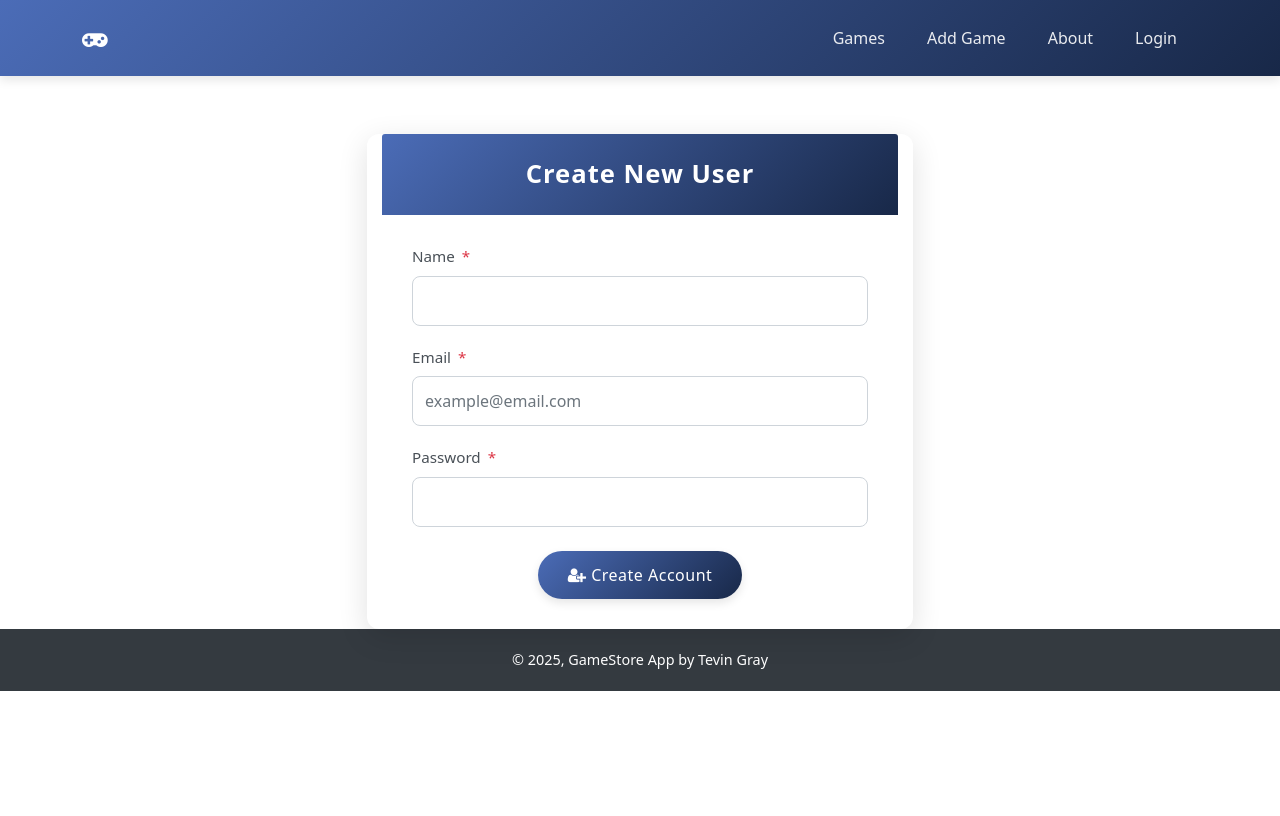
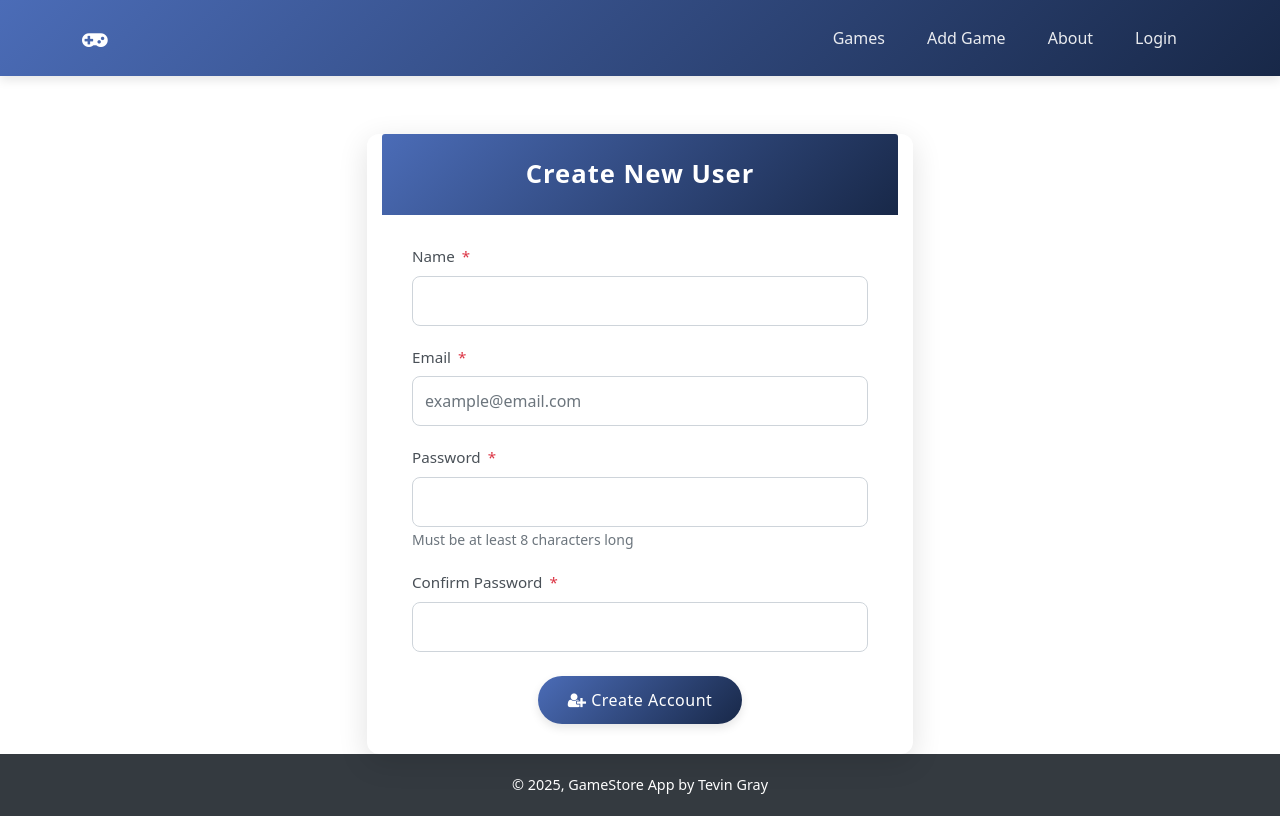
Before and after one commit to tjgray94/GameStoreApp, an Angular app in the folder GameStoreApp/GameStore/: page /newUser in a window 1280 px wide. Built offline with nearby package versions, Linux system fonts and the light colour scheme.

Commit message:
Added conrfirm password field to add-user

```diff
--- a/GameStoreApp/GameStore/src/app/adduser/adduser.component.html
+++ b/GameStoreApp/GameStore/src/app/adduser/adduser.component.html
@@ -24,7 +24,7 @@
                   [ngClass]="{ 'is-invalid': formSubmitted && f.email.errors }" />
             <div *ngIf="formSubmitted && f.email.errors" class="invalid-feedback">
               <div *ngIf="f.email.errors.required">Email is required</div>
-              <div *ngIf="f.email.errors.email">Please enter a valid email address</div>
+              <div *ngIf="f.email.errors.email || f.email.errors.pattern">Please enter a valid email address (e.g., name@example.com)</div>
             </div>
           </div>
 
@@ -35,6 +35,17 @@
             <div *ngIf="formSubmitted && f.password.errors" class="invalid-feedback">
               <div *ngIf="f.password.errors.required">Password is required</div>
               <div *ngIf="f.password.errors.minlength">Password must be at least 8 characters</div>
+            </div>
+            <small class="text-muted">Must be at least 8 characters long</small>
+          </div>
+
+          <div class="form-group">
+            <label for="confirmPassword" class="form-label">Confirm Password <span class="required-indicator">*</span></label>
+            <input type="password" class="form-control" id="confirmPassword" formControlName="confirmPassword"
+                  [ngClass]="{ 'is-invalid': formSubmitted && (f.confirmPassword.errors || userForm.hasError('passwordMismatch')) }" />
+            <div *ngIf="formSubmitted && (f.confirmPassword.errors || userForm.hasError('passwordMismatch'))" class="invalid-feedback">
+              <div *ngIf="f.confirmPassword.errors?.required">Please confirm your password</div>
+              <div *ngIf="userForm.hasError('passwordMismatch')">Passwords do not match</div>
             </div>
           </div>
 
--- a/GameStoreApp/GameStore/src/app/adduser/adduser.component.ts
+++ b/GameStoreApp/GameStore/src/app/adduser/adduser.component.ts
@@ -29,12 +29,35 @@ export class AdduserComponent implements OnInit {
     this.initForm();
   }
 
+  // Email pattern that requires domain with dot (e.g., test@yahoo.com)
+  private emailPattern = /^[a-zA-Z0-9._%+-]+@[a-zA-Z0-9.-]+\.[a-zA-Z]{2,}$/;
+
   initForm(): void {
     this.userForm = this.fb.group({
       name: ['', [Validators.required, Validators.minLength(2)]],
-      email: ['', [Validators.required, Validators.email]],
-      password: ['', [Validators.required, Validators.minLength(8)]]
+      email: ['', [
+        Validators.required,
+        Validators.email,
+        Validators.pattern(this.emailPattern)
+      ]],
+      password: ['', [Validators.required, Validators.minLength(8)]],
+      confirmPassword: ['', [Validators.required]]
+    }, {
+      validators: this.passwordMatchValidator
     });
+  }
+
+  // Custom validator to check if password and confirm password match
+  passwordMatchValidator(form: FormGroup) {
+    const password = form.get('password')?.value;
+    const confirmPassword = form.get('confirmPassword')?.value;
+
+    if (password !== confirmPassword) {
+      form.get('confirmPassword')?.setErrors({ passwordMismatch: true });
+      return { passwordMismatch: true };
+    }
+
+    return null;
   }
 
   // Getter for easy access to form fields
```
